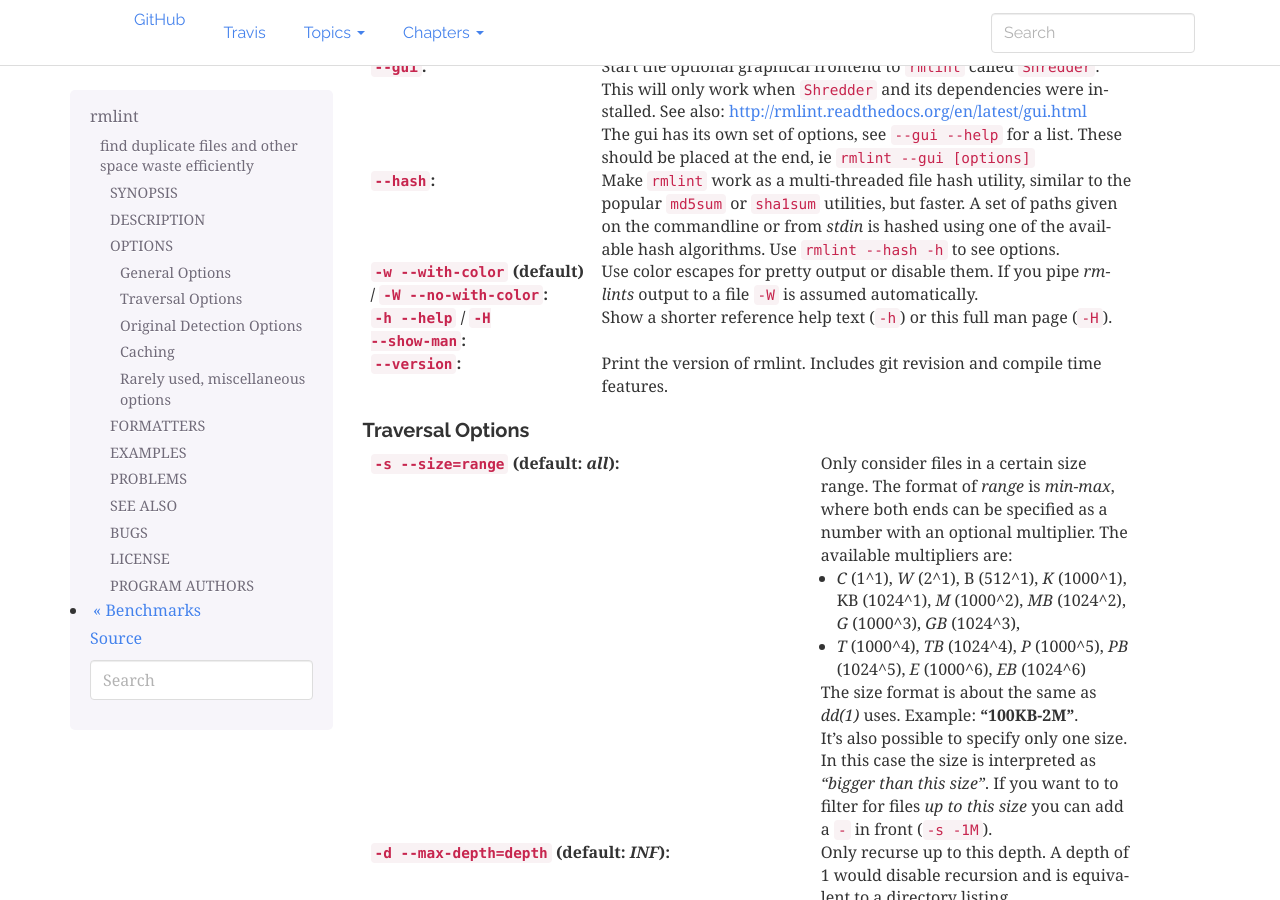
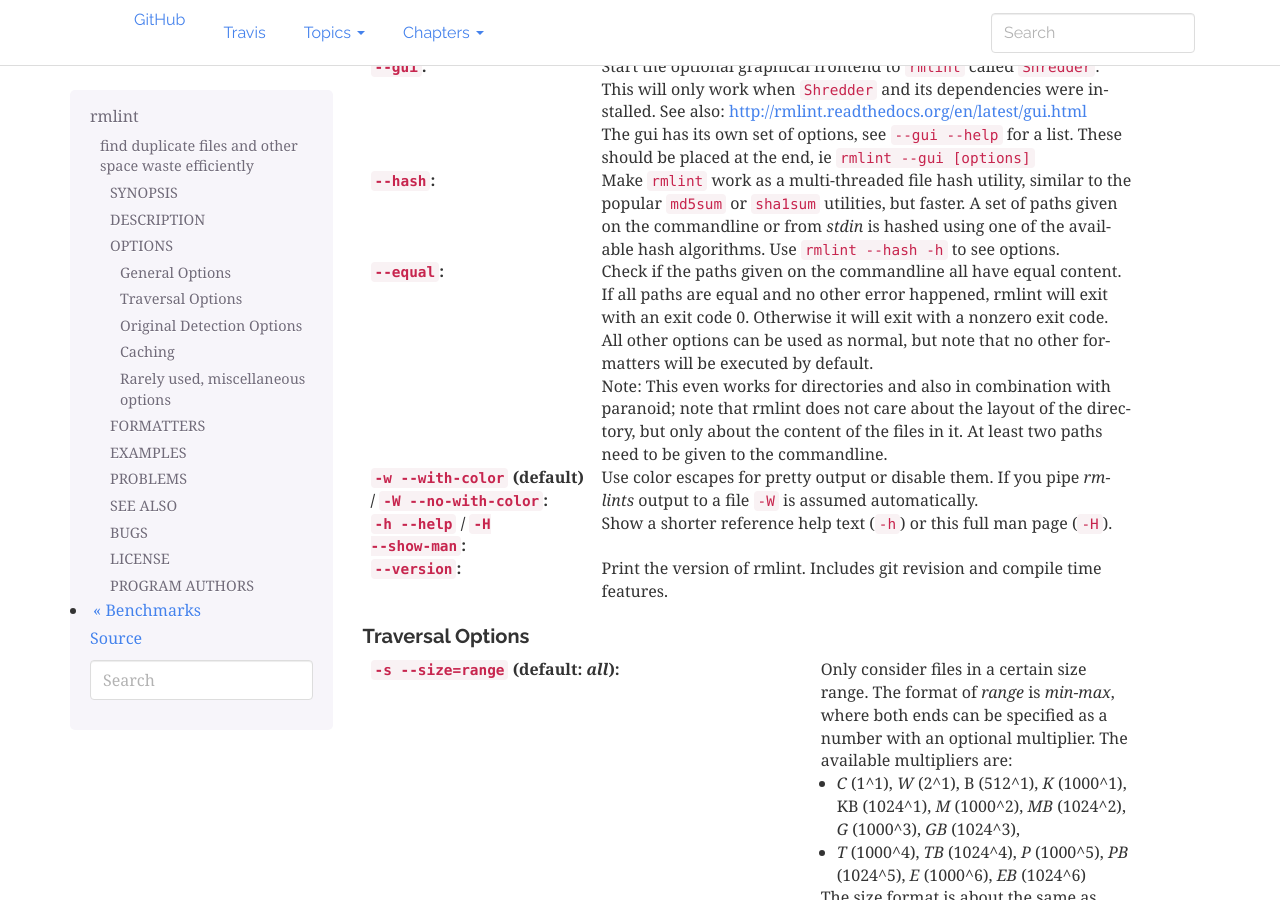
Before and after one commit to sahib/rmlint, a Sphinx documentation site: the page built from docs/rmlint.1.rst, in a window 1280 px wide and 900 px high, scrolled down 3018 px. Built offline with Sphinx 7.4.7, drawn with Linux system fonts in a browser that asks for light colours.

Commit message:
Add docs for --equal

```diff
--- a/docs/rmlint.1.rst
+++ b/docs/rmlint.1.rst
@@ -204,6 +204,18 @@
     popular ``md5sum`` or ``sha1sum`` utilities, but faster.
     A set of paths given on the commandline or from *stdin* is hashed using one
     of the available hash algorithms.  Use ``rmlint --hash -h`` to see options.
+
+:``--equal``:
+
+    Check if the paths given on the commandline all have equal content. If all paths
+    are equal and no other error happened, rmlint will exit with an exit code 0.
+    Otherwise it will exit with a nonzero exit code. All other options can be used
+    as normal, but note that no other formatters will be executed by default.
+
+    Note: This even works for directories and also in combination with
+    paranoid; note that rmlint does not care about the layout of the directory,
+    but only about the content of the files in it. At least two paths need to
+    be given to the commandline.
 
 :``-w --with-color`` (**default**) / ``-W --no-with-color``:
 
```
Also changed, not shown: 1 other file.
